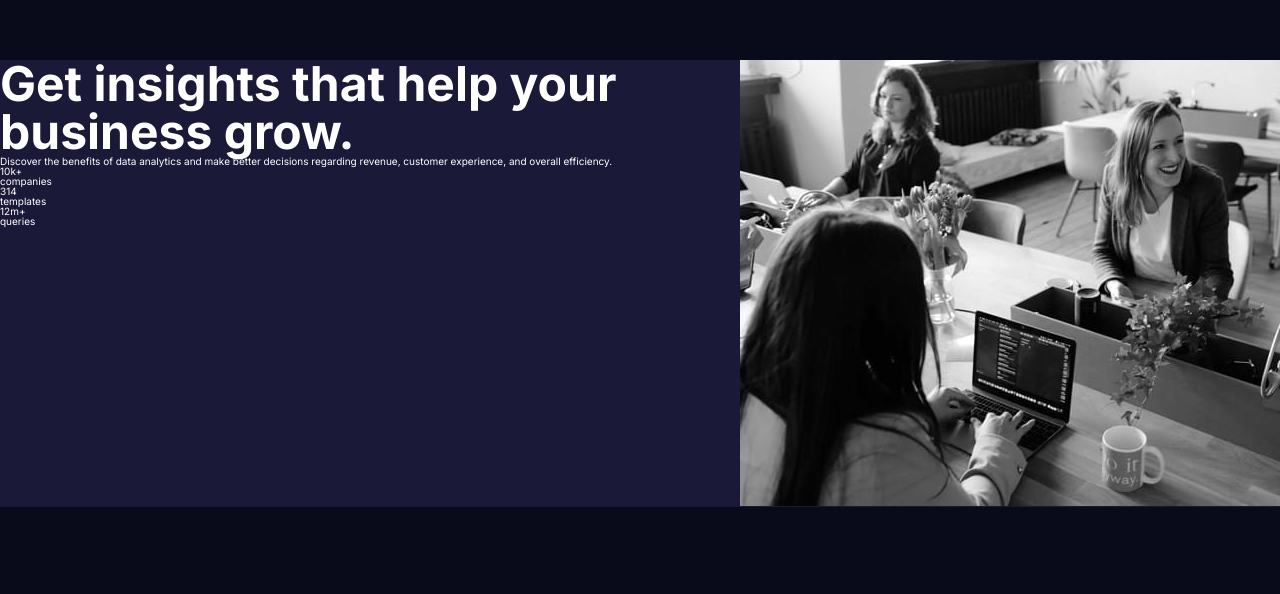
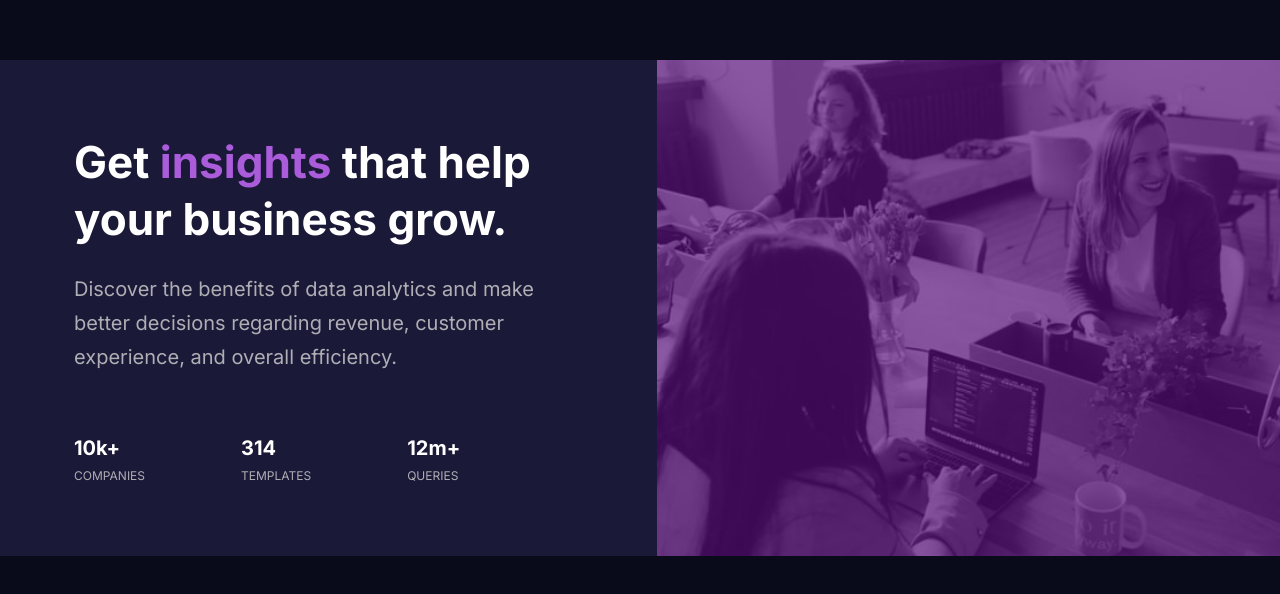
Before and after one commit to mahmoudfouadweb/stats-preview-card-component-main, a plain HTML site: page index.html in a window 1280 px wide. Shown: the part 160-754 px from the top of the page. Drawn offline with Linux system fonts and the light colour scheme.

Commit message:
finish desktop version

```diff
--- a/index.html
+++ b/index.html
@@ -67,8 +67,12 @@
         </header>
 
         <!-- IMAGE BOX -->
-        <div class="section-img-box">
-          <img src="/images/image-header-desktop.jpg" alt="" />
+        <div
+          class="section-img-box"
+          aria-label="womans enjoying at work"
+          role="img"
+        >
+          <div class="img"></div>
         </div>
 
         <!-- <div class="attribution">
--- a/style.css
+++ b/style.css
@@ -79,14 +79,66 @@ body {
   background-color: #1b1938;
 }
 
+.section-heading-box {
+  padding: 7.4rem;
+  display: flex;
+  flex-direction: column;
+}
+
 .grid {
   display: grid;
+  gap: 3.4rem;
 }
 
 .grid-2--col {
-  grid-template-columns: 2fr 1fr;
+  grid-template-columns: 1fr 1fr;
 }
 
 .section-heading {
-  font-size: 4.8rem;
+  font-size: 4.4rem;
+  font-weight: 700;
+  line-height: 1.3;
+  margin-bottom: 2.4rem;
 }
+
+.section-heading span {
+  color: #aa5cdb;
+}
+
+.section-text {
+  font-size: 2rem;
+  font-weight: 400;
+  line-height: 1.7;
+  color: rgba(212, 212, 212, 0.796);
+}
+
+.analysis {
+  display: flex;
+  gap: 9.6rem;
+  margin-top: auto;
+  padding-top: 6.4rem;
+}
+
+.num {
+  font-size: 2rem;
+  font-weight: 700;
+  margin-bottom: 1.2rem;
+}
+
+.discription {
+  font-size: 1.2rem;
+  text-transform: uppercase;
+  color: rgba(212, 212, 212, 0.796);
+}
+
+.section-img-box {
+  background-image: url(./images/image-header-desktop.jpg);
+  background-size: cover;
+  filter: hue-rotate();
+}
+
+.img {
+  width: 100%;
+  height: 100%;
+  background: hsl(280deg 79% 27% / 68%);
+}
```
